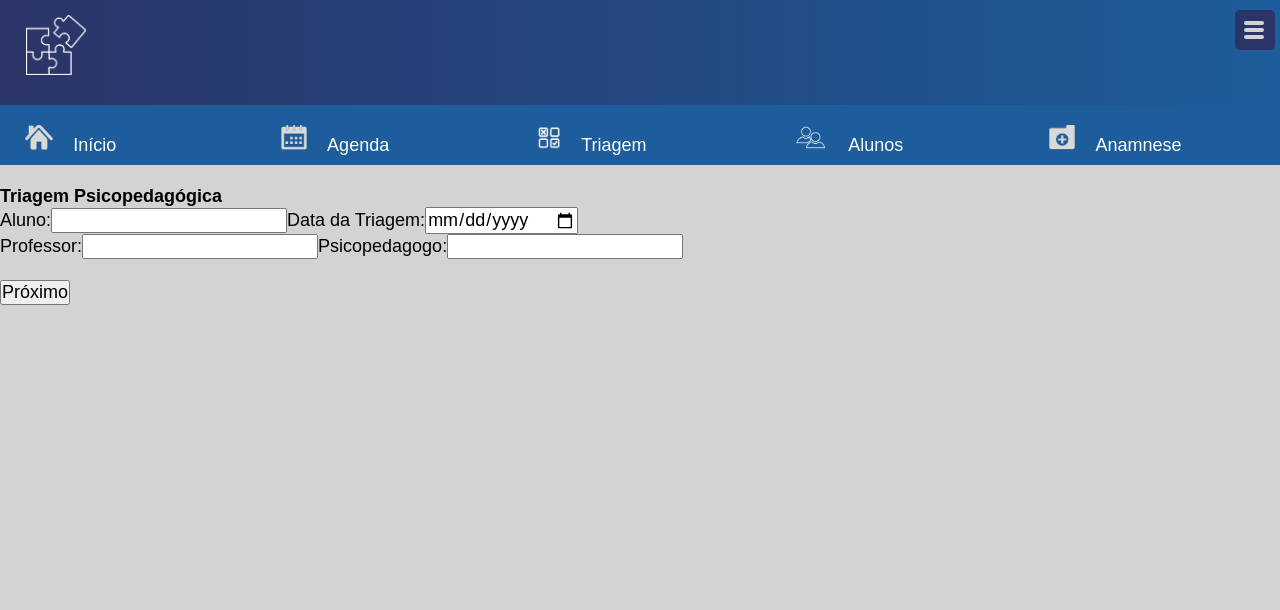
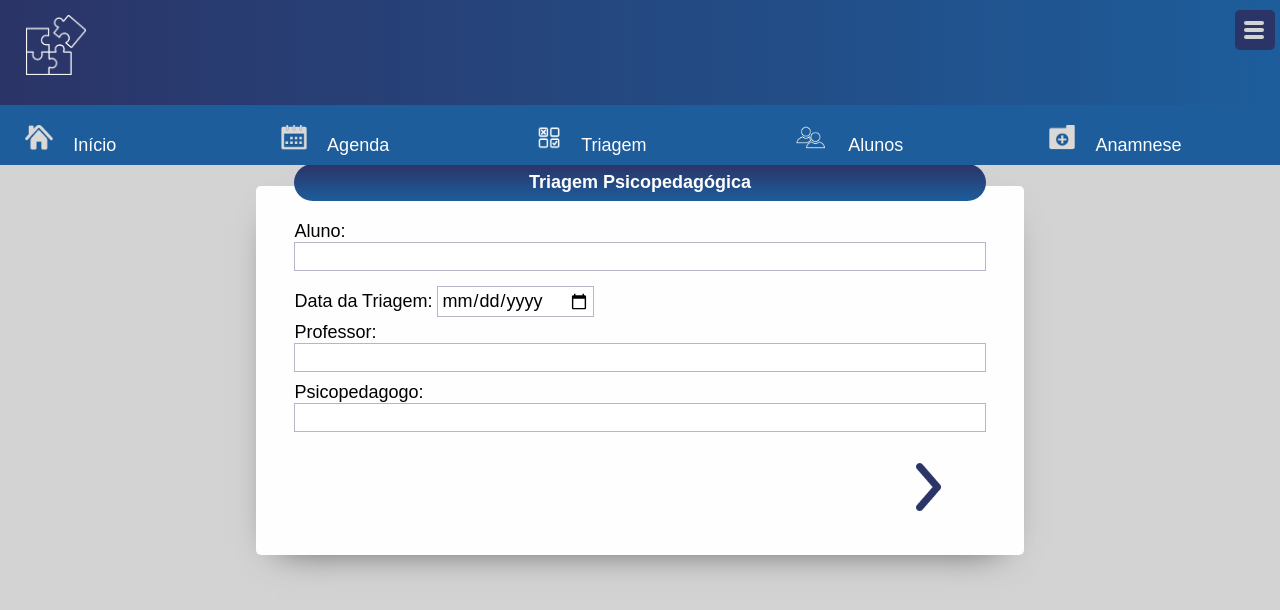
Before and after one commit to JuniorPrado-dev/samae, a React (Vite) app in the folder FRONT/: page /Triagem in a window 1280 px wide. Shown: the top 610 px of the page. Built offline with nearby package versions, Linux system fonts and the light colour scheme; no server answers.

Commit message:
Estilização da triagem

```diff
--- a/FRONT/src/components/pages/Triagem.jsx
+++ b/FRONT/src/components/pages/Triagem.jsx
@@ -5,6 +5,7 @@ import { Cabecalho } from './triagem-components/cabecalho';
 import { LeituraEscrita } from './triagem-components/leitura-escrita';
 import { Matematica } from './triagem-components/matematica';
 import { Hc } from './triagem-components/hc';
+import { MainTriagem, Anterior, Cards, ImgCard, Proximo, Enviar, DivButton } from './styled';
 
 export const Triagem = () => {
 
@@ -190,7 +191,9 @@ export const Triagem = () => {
                 checkboxes={checkboxes}
                 handleCheckBoxChange={handleCheckBoxChange}
             />
-            <button type="submit">Enviar</button>
+            <DivButton>
+                <Enviar type="submit">Enviar</Enviar>
+            </DivButton>
         </div>
     ];
 
@@ -211,20 +214,25 @@ export const Triagem = () => {
     const currentCard = cards[currentCardIndex];
 
     return (
-        <main>
+        <MainTriagem>
             <form onSubmit={send}>
                 <div>
                     {currentCard}
                 </div>
-                <div>
+                <Cards>
                     {currentCardIndex !== 0 && (
-                        <button onClick={handlePrevCard}>Anterior</button>
+                        <Anterior onClick={handlePrevCard}>
+                            <ImgCard src="../../../img/anterior.png" />
+                        </Anterior>
                     )}
                     {currentCardIndex !== cards.length - 1 && (
-                        <button onClick={handleNextCard}>Próximo</button>
+                        <Proximo onClick={handleNextCard}>
+                            <ImgCard src="../../../img/proximo.png" />
+                        </Proximo>
+
                     )}
-                </div>
+                </Cards>
             </form>
-        </main>
+        </MainTriagem>
     )
 }
--- a/FRONT/src/components/pages/styled.jsx
+++ b/FRONT/src/components/pages/styled.jsx
@@ -80,7 +80,6 @@ export const Hour = styled.input`
     border: 1px solid #B9B4C7;
 
 &:hover{
-    width: 100px;
     border: 1px solid gray;
 }
 
@@ -225,3 +224,100 @@ export const Adicionar = styled.li`
 export const EscolherArquivo = styled.input`
     width: 100%;
 `
+
+//triagem
+export const H1 = styled.h1`
+    background-image: linear-gradient(to bottom, #2b3467, #1d5d9b);
+    margin-top: -60px;
+    margin-bottom: 20px;
+    padding: 8px 10px;
+    border-radius: 20px;
+    text-align: center;
+    font-weight: bold;
+    color: #fefefe;
+`;
+
+export const MainTriagem = styled.main`
+    padding: 3%;
+    margin: auto;
+    margin-bottom: 20px;
+    width: 60%;
+    text-align: left;
+    background-color: #FEFEFE;
+    border-radius: 5px;
+    -webkit-box-shadow: -1px 14px 36px -23px rgba(0,0,0,0.75);
+    -moz-box-shadow: -1px 14px 36px -23px rgba(0,0,0,0.75);
+    box-shadow: -1px 14px 36px -23px rgba(0,0,0,0.75);
+
+    @media (max-width: 550px){
+        width: 90vw;
+    }
+`
+export const ImgCard = styled.img`
+    height: 6vh;
+`
+export const Proximo = styled.button`
+    margin-left: 90%;
+    border: none;
+    background: none;
+    cursor: pointer;
+`
+export const Anterior = styled.button`
+    border: none;
+    background: none;
+    cursor: pointer;
+`
+
+export const Cards = styled.div`
+    display: flex;
+    justify-content: space-between;
+`
+export const InputTriagem = styled.input`
+    width: 100%;
+    margin-bottom: 10px;
+    padding: 3px;
+    border: 1px solid #B9B4C7;
+
+    &:hover{
+       border: 1px solid gray;
+    }
+
+    &:focus{
+        outline: 0;
+        border: 1px solid transparent;
+        border-bottom: 2px solid #2b3467;
+        border-top: none;
+        background: linear-gradient(to top, #DCDCDC, transparent);
+    }
+`
+export const Enviar = styled.button`
+    padding: 8px 15px;
+    cursor: pointer;
+    border: none;
+    border-radius: 20px;
+    background-image: linear-gradient(to bottom, #2b3467, #1d5d9b);
+    color:lightgray;
+    transition: 250ms;
+    font-size: 16px;
+
+    &:hover {
+        transition: 250ms;
+        color: #fefefe;
+        font-size: 18px;
+      }
+      &:focus {
+        background-image: linear-gradient(to bottom, #2b3467, #1d5d9b);
+
+      }
+
+
+`
+export const DivButton = styled.button`
+    margin-bottom: -37px;
+    display: flex;
+    flex-direction: row;
+    justify-content: flex-end;
+    width: 100%;
+    border: none;
+    background: transparent;
+`
--- a/FRONT/src/components/pages/triagem-components/cabecalho.jsx
+++ b/FRONT/src/components/pages/triagem-components/cabecalho.jsx
@@ -1,27 +1,29 @@
 import React from 'react';
+import { Hour, InputTriagem, H1 } from '../styled';
+import { Fieldset} from '../../form-student/form_style';
 
 export const Cabecalho = ({ form, onChange }) => {
   return (
     <main>
-      <div>
-        <h1>Triagem Psicopedagógica</h1>
+        <H1>Triagem Psicopedagógica</H1>
+      <Fieldset>
         <label>
           Aluno:
-          <input type='text' name='nome' onChange={onChange} value={form.nome} />
+          <InputTriagem type='text' name='nome' onChange={onChange} value={form.nome} /><br />
         </label>
         <label>
           Data da Triagem:
-          <input type='date' name='data' onChange={onChange} value={form.data} /><br />
+          <Hour type='date' name='data' onChange={onChange} value={form.data} /><br />
         </label>
         <label>
-          Professor:
-          <input type="text" name='professor' onChange={onChange} value={form.professor} />
+          Professor:<br />
+          <InputTriagem type="text" name='professor' onChange={onChange} value={form.professor} />
         </label>
         <label>
-          Psicopedagogo:
-          <input type="text" name='psicopedagogo' onChange={onChange} value={form.psicopedagogo} />
+          Psicopedagogo:<br />
+          <InputTriagem type="text" name='psicopedagogo' onChange={onChange} value={form.psicopedagogo} />
         </label><br /> <br />
-      </div>
+      </Fieldset>
     </main>
   )
 };
--- a/FRONT/src/components/pages/triagem-components/hc.jsx
+++ b/FRONT/src/components/pages/triagem-components/hc.jsx
@@ -159,7 +159,7 @@ export const Hc = ({ checkboxes, handleCheckBoxChange }) => {
                         onChange={handleCheckBoxChange}
                     />
                 </label> <br />
-            </div>
+            </div><br />
         </main>
     )
 };
```
Also changed, not shown: FRONT/img/anterior.png (added), FRONT/img/proximo.png (added).
